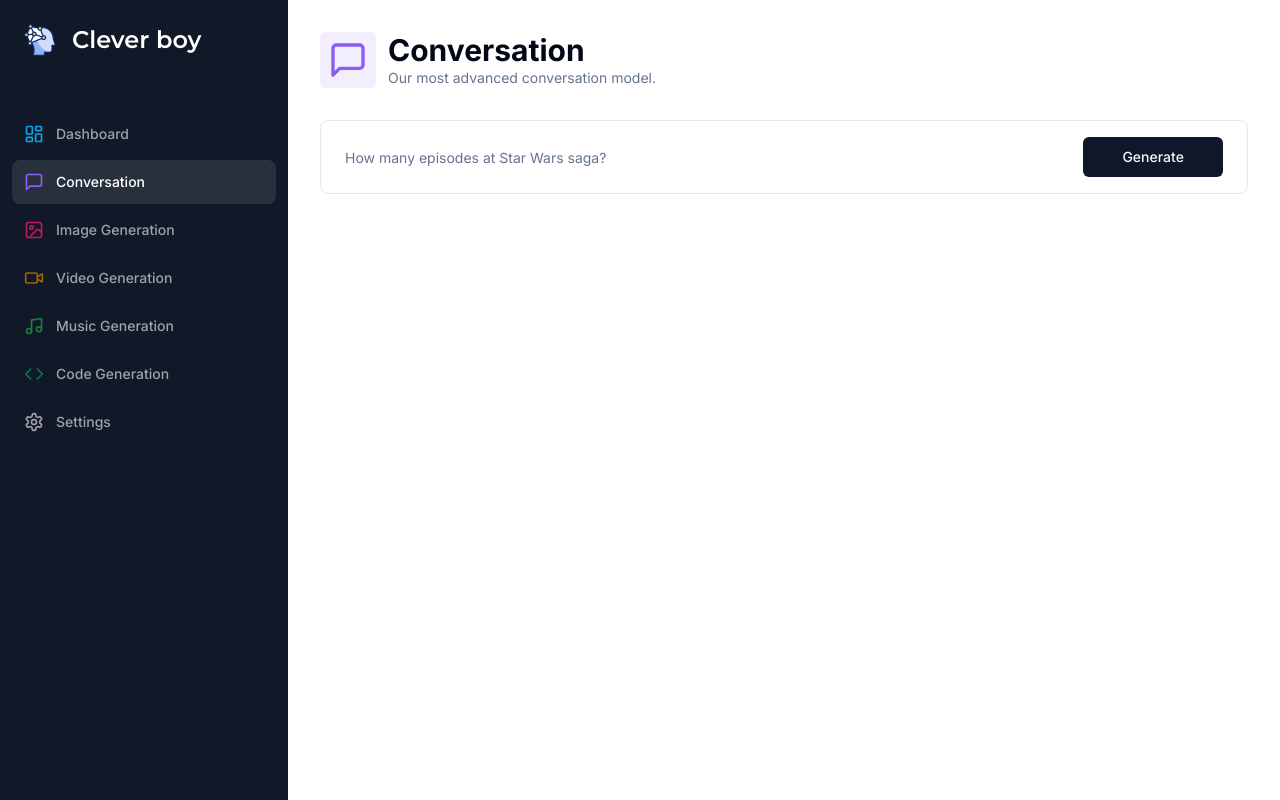
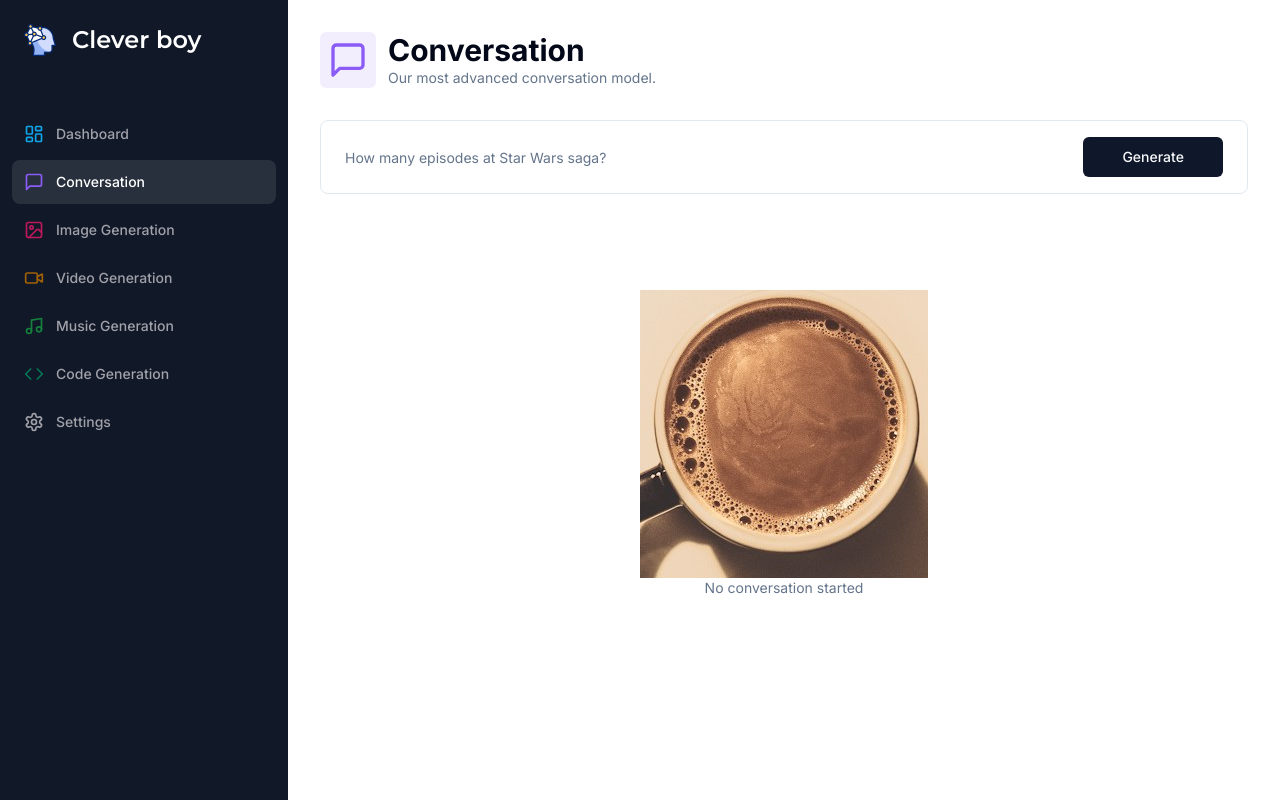
Before and after one commit to Rim4i4ok/ai-question-saas, a Next.js app: page /conversation in a window 1280 px wide. Built offline with nearby package versions, Linux system fonts and the light colour scheme.

Commit message:
adding empty message component

```diff
--- a/app/(dashboard)/(routes)/conversation/page.tsx
+++ b/app/(dashboard)/(routes)/conversation/page.tsx
@@ -12,6 +12,7 @@ import Heading from "@/components/heading";
 import { Form, FormControl, FormField, FormItem } from "@/components/ui/form";
 import { Input } from "@/components/ui/input";
 import { Button } from "@/components/ui/button";
+import Empty from "@/components/empty";
 
 import { TFormSchema, formSchema } from "./validation";
 
@@ -93,6 +94,9 @@ function ConversationPage() {
           </Form>
         </div>
         <div className="mt-4 space-y-4">
+          {messages.length === 0 && !isLoading && (
+            <Empty label="No conversation started" />
+          )}
           <div className="flex flex-col-reverse gap-y-4">
             {messages.map((message) => (
               <div key={message.content}>{message.content}</div>
--- /dev/null
+++ b/components/empty.tsx
@@ -0,0 +1,18 @@
+import Image from "next/image";
+
+type EmptyProps = {
+  label: string;
+};
+
+function Empty({ label }: EmptyProps) {
+  return (
+    <div className="flex h-full flex-col items-center justify-center p-20">
+      <div className="relative h-72 w-72">
+        <Image alt="Empty" fill src="/empty.png" className="object-none" />
+      </div>
+      <p className="text-center text-sm text-muted-foreground">{label}</p>
+    </div>
+  );
+}
+
+export default Empty;
```
Also changed, not shown: public/empty.png (added).
